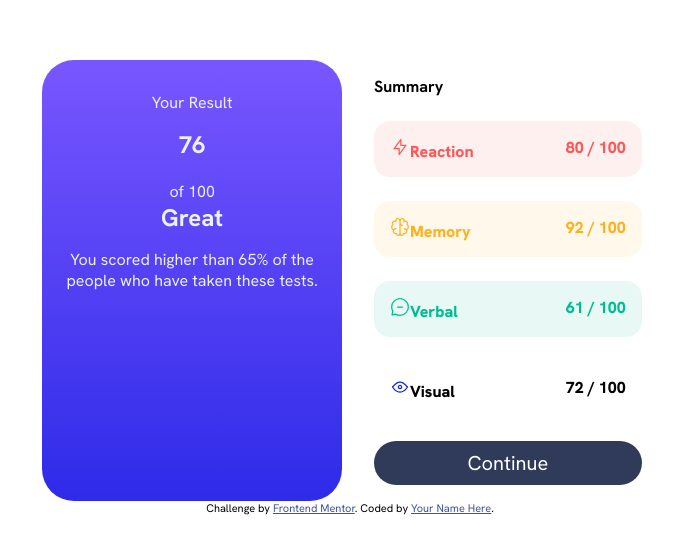
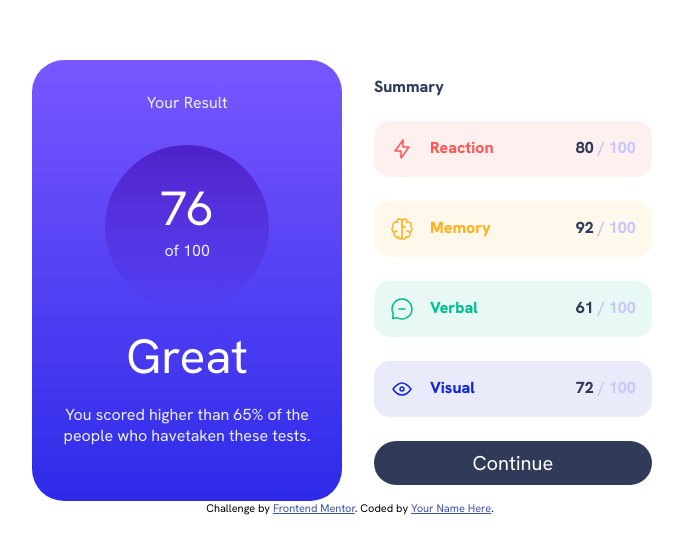
Before and after one commit to sharan-senthilkumar/Frontendmentor--Result-summary-card, a plain HTML site: page index.html in a window 1280 px wide. Shown: the part 113-666 px from the top of the page, without its empty margins (290-973 px from the left). Drawn offline with Linux system fonts and the light colour scheme.

Commit message:
Update index.html

```diff
--- a/index.html
+++ b/index.html
@@ -11,7 +11,7 @@
       sizes="32x32"
       href="./assets/images/favicon-32x32.png"
     />
-
+    <link rel="stylesheet" href="style.css" />
     <link rel="preconnect" href="https://fonts.googleapis.com" />
     <link rel="preconnect" href="https://fonts.gstatic.com" crossorigin />
     <link
@@ -19,7 +19,8 @@
       rel="stylesheet"
     />
     <title>Frontend Mentor | Results summary component</title>
-    <link rel="stylesheet" href="style.css" />
+
+    <!-- Feel free to remove these styles or customise in your own stylesheet 👍 -->
     <style>
       .attribution {
         font-size: 11px;
@@ -32,48 +33,38 @@
   </head>
   <body>
     <main>
-      <article class="card">
+      <div class="card">
         <div class="left">
           <p>Your Result</p>
-          <div class="mark">
-            <h1>76</h1>
-            <br />
-            <p>of 100</p>
+          <div class="result">
+            <p><span class="big-white">76 <br></span> of 100</p>
           </div>
-          <h1>Great</h1>
+          <span class="big-white">Great</span>
           <p>
-            You scored higher than 65% of the people who have taken these tests.
+            You scored higher than 65% of the people who havetaken these tests.
           </p>
         </div>
         <div class="right">
-          <h4>Summary</h4>
+          <p>Summary</p>
           <div class="block" id="red">
-            <div class="flex-group">
-              <img src="assets\images\icon-reaction.svg" alt="" />Reaction
-            </div>
-            <p>80 / 100</p>
+            <p class="section"><img src="assets/images/icon-reaction.svg" alt="">Reaction</p>
+            <p class="mark"><span>80</span> / 100</p>
           </div>
           <div class="block" id="yellow">
-            <div class="flex-group">
-              <img src="assets\images\icon-memory.svg" alt="" />Memory
-            </div>
-            <p>92 / 100</p>
+            <p class="section"><img src="assets/images/icon-memory.svg" alt="">Memory</p>
+            <p class="mark"><span>92</span> / 100</p>
           </div>
           <div class="block" id="green">
-            <div class="flex-group">
-              <img src="assets\images\icon-verbal.svg" alt="" />Verbal
-            </div>
-            <p>61 / 100</p>
+            <p class="section"><img src="assets/images/icon-verbal.svg" alt="">Verbal</p>
+            <p class="mark"><span>61</span> / 100</p>
           </div>
-          <div class="block" id="purple">
-            <div class="flex-group">
-              <img src="assets\images\icon-visual.svg" alt="" />Visual
-            </div>
-            <p>72 / 100</p>
+          <div class="block" id="blue">
+            <p class="section"><img src="assets/images/icon-visual.svg" alt="">Visual</p>
+            <p class="mark"><span>72</span> / 100</p>
           </div>
           <button>Continue</button>
         </div>
-      </article>
+      </div>
     </main>
     <div class="attribution">
       Challenge by
```
